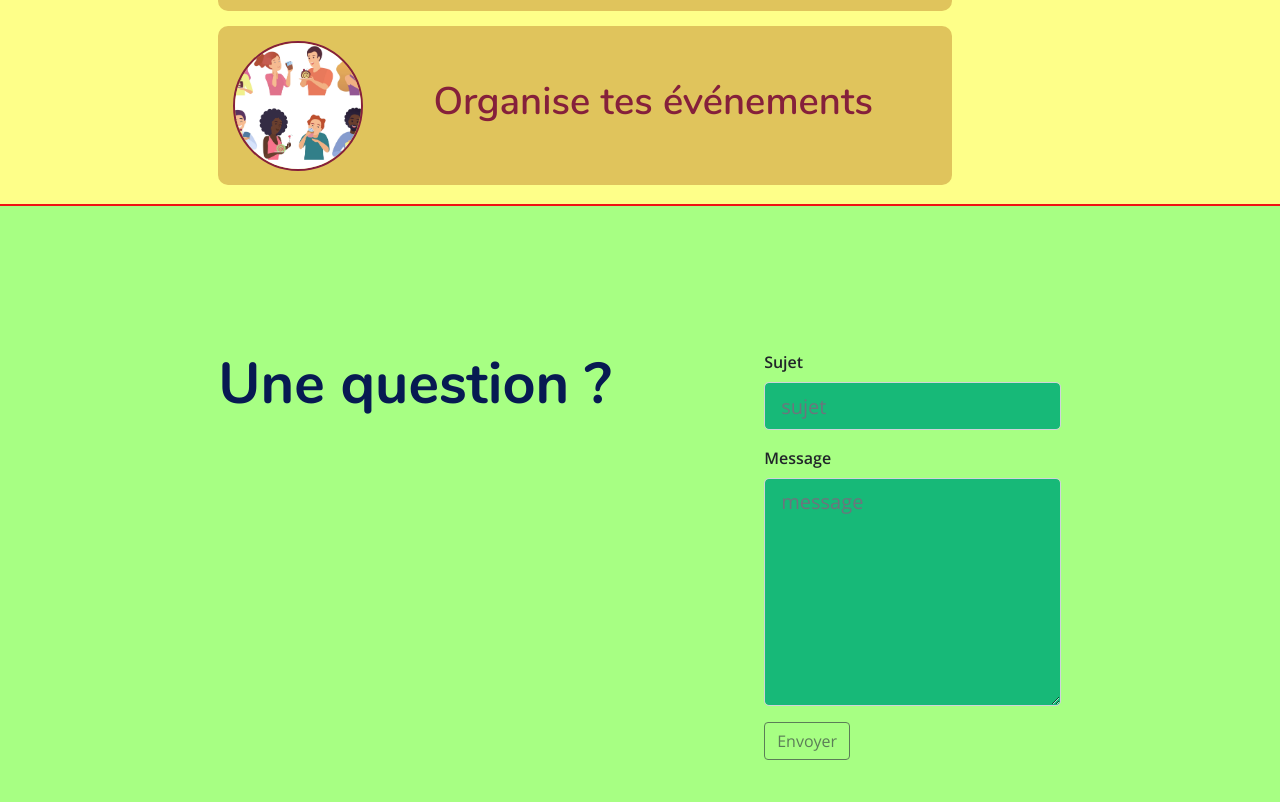
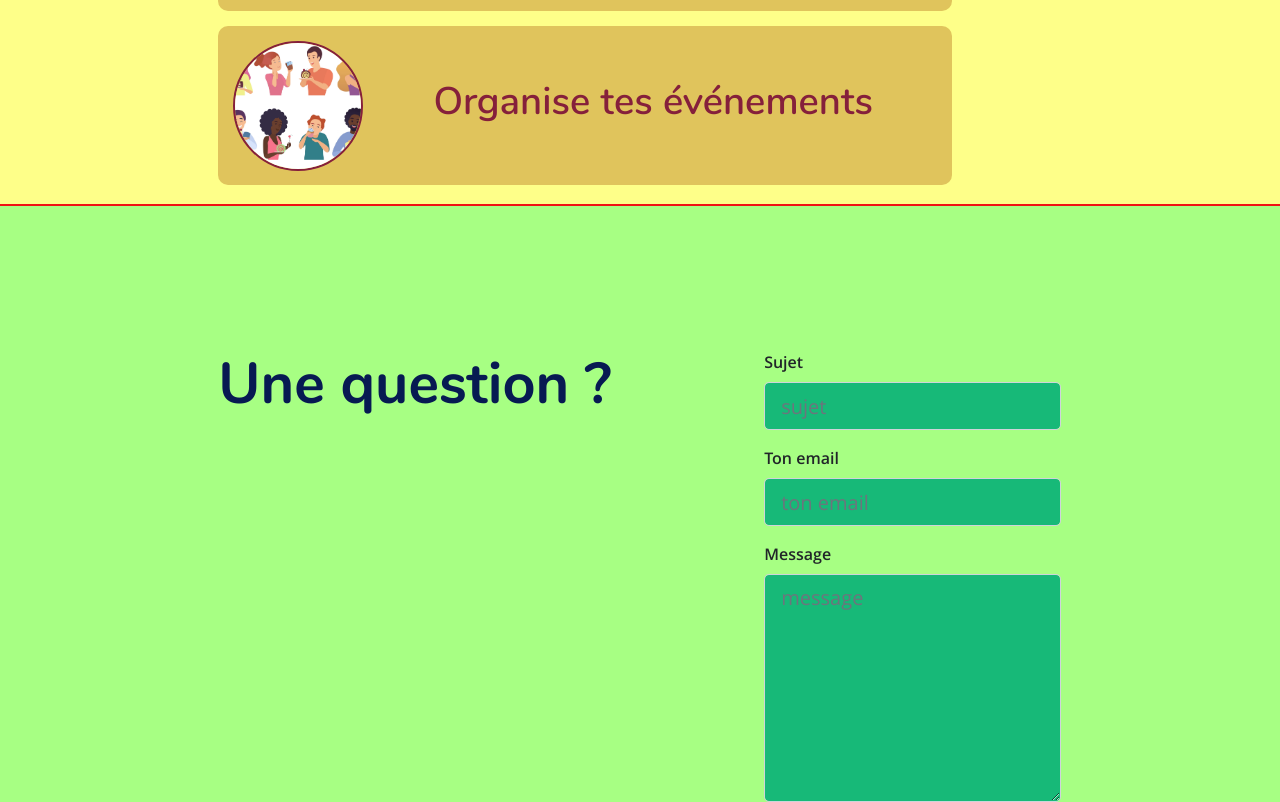
Before and after one commit to pdelpriore/cojemy-front, a React (Create React App) app: page / in a window 1280 px wide. Shown: the part 1394-2196 px from the top of the page. Built offline with nearby package versions, Linux system fonts and the light colour scheme.

Commit message:
change main text width + add new contact field + refactor code

```diff
--- a/src/forms/contact/ContactForm.js
+++ b/src/forms/contact/ContactForm.js
@@ -12,7 +12,9 @@ const ContactForm = () => {
       <Row>
         <Col xs={12}>
           <Form.Group controlId="formBasicSubject">
-            <Form.Label className="text-family">Sujet</Form.Label>
+            <Form.Label className="text-family">
+              {capitalizeFirst(strings.contact.SUBJECT)}
+            </Form.Label>
             <Form.Control
               className="text-family-message"
               onChange={handleInputChange}
@@ -20,7 +22,25 @@ const ContactForm = () => {
               size="lg"
               name="subject"
               type="text"
-              placeholder="sujet"
+              placeholder={strings.contact.SUBJECT}
+            />
+          </Form.Group>
+        </Col>
+      </Row>
+      <Row>
+        <Col xs={12}>
+          <Form.Group controlId="formBasicEmail">
+            <Form.Label className="text-family">
+              {capitalizeFirst(strings.contact.EMAIL)}
+            </Form.Label>
+            <Form.Control
+              className="text-family-message"
+              onChange={handleInputChange}
+              value={inputs.email || ""}
+              size="lg"
+              name="email"
+              type="email"
+              placeholder={strings.contact.EMAIL}
             />
           </Form.Group>
         </Col>
@@ -28,7 +48,9 @@ const ContactForm = () => {
       <Row>
         <Col xs={12}>
           <Form.Group controlId="formBasicMessage">
-            <Form.Label className="text-family">Message</Form.Label>
+            <Form.Label className="text-family">
+              {capitalizeFirst(strings.contact.MESSAGE)}
+            </Form.Label>
             <Form.Control
               className="text-family-message"
               as="textarea"
@@ -38,7 +60,7 @@ const ContactForm = () => {
               size="lg"
               name="message"
               type="text"
-              placeholder="message"
+              placeholder={strings.contact.MESSAGE}
             />
           </Form.Group>
         </Col>
@@ -47,7 +69,9 @@ const ContactForm = () => {
         <Col xs={12}>
           <Button
             disabled={
-              inputs.subject === undefined || inputs.message === undefined
+              inputs.subject === undefined ||
+              inputs.message === undefined ||
+              inputs.email === undefined
             }
             type="submit"
             className="button-text"
--- a/src/strings/Strings.js
+++ b/src/strings/Strings.js
@@ -24,6 +24,9 @@ export const strings = Object.freeze({
   contact: {
     FIRST_SECTION: "une question ?",
     BUTTON_TEXT: "envoyer",
-    FOOTER: "Paul Del Priore"
+    FOOTER: "Paul Del Priore",
+    SUBJECT: "sujet",
+    EMAIL: "ton email",
+    MESSAGE: "message"
   }
 });
--- a/src/views/main/main.css
+++ b/src/views/main/main.css
@@ -26,7 +26,7 @@
 }
 .main-text {
   font-family: "Nunito-SemiBold";
-  font-size: 3.2em;
+  font-size: 3.1vw;
   color: #000000;
 }
 .main-sub-text {
```
